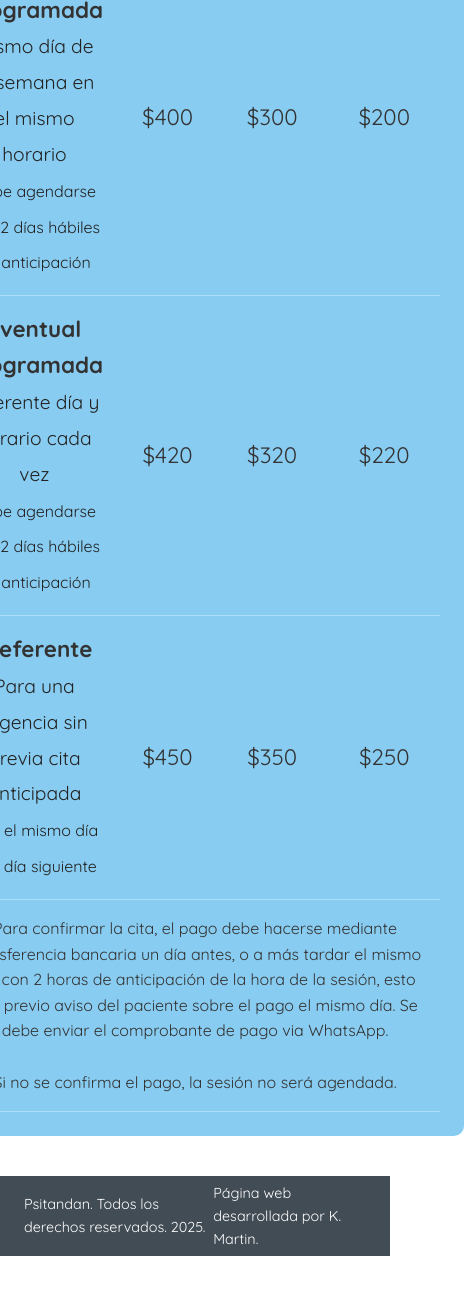
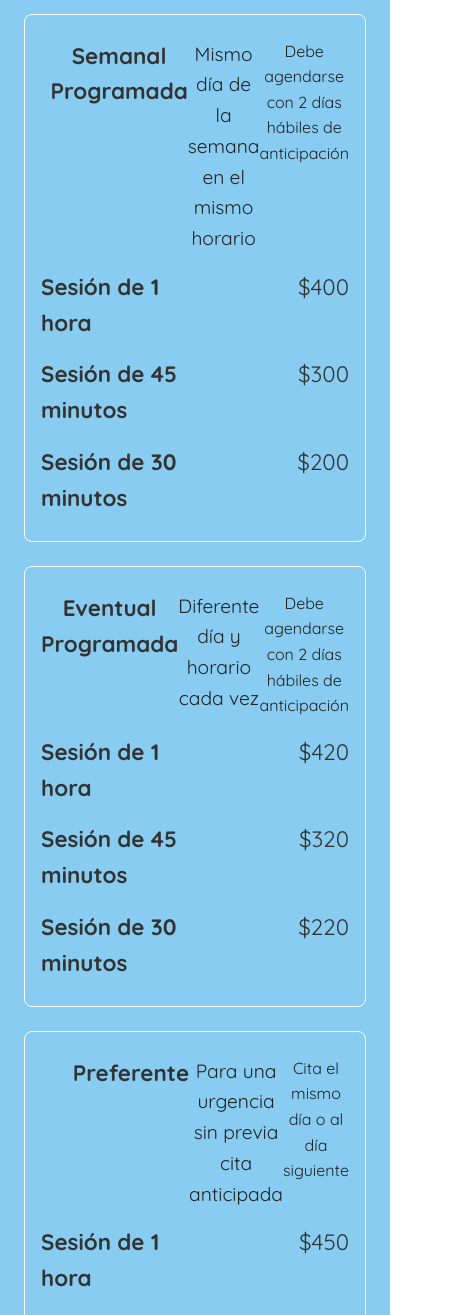
Before and after one commit to psitandan/psitandan, a plain HTML site: page services.html in a window 390 px wide. Shown: the part 685-2000 px from the top of the page, 464 px wide, since content can reach past the window. Before the commit the page ends 1941 px from the top, so only its background shows below. Drawn offline with Linux system fonts and the light colour scheme; a web font is replaced by a local one.

Commit message:
Update services.html

```diff
--- a/services.html
+++ b/services.html
@@ -126,8 +126,8 @@
     .pricing-table td {
       font-size: 1.4rem;
       padding: 1rem;
-      border-bottom: 0.05rem solid rgba(255, 255, 255, 0.3);
-      border-top: 0.05rem solid rgba(255, 255, 255, 0.3);
+      border-bottom: 0.05rem solid white;
+      border-top: 0.05rem solid white;
     }
 
     .pricing-table th {
@@ -217,6 +217,50 @@ footer .right {
         display: flex;
       }
     }
+
+
+@media (max-width: 768px) {
+  .pricing-table table,
+  .pricing-table thead,
+  .pricing-table tbody,
+  .pricing-table th,
+  .pricing-table td,
+  .pricing-table tr {
+    display: block;
+    width: 100%;
+  }
+
+  .pricing-table thead {
+    display: none; /* hide headers on mobile */
+  }
+
+  .pricing-table tr {
+    margin-bottom: 1.5rem;
+    border: 1px solid white;
+    border-radius: 0.5rem;
+    padding: 1rem;
+    background-color: #88CCF1; /* optional, matches your theme */
+  }
+
+  .pricing-table td {
+    display: flex;
+    justify-content: space-between;
+    padding: 0.5rem 0;
+    border: none;
+  }
+
+  .pricing-table td::before {
+    content: attr(data-label);
+    font-weight: bold;
+    flex-basis: 50%;
+    text-align: left;
+  }
+
+  .end-message {
+    font-size: 0.9rem;
+  }
+}
+
   </style>
 </head>
 <body>
@@ -270,9 +314,9 @@ footer .right {
 
               </span>
             </td>
-            <td>N/A</td>
-            <td>N/A</td>
-            <td>$150</td>
+            <td data-label="Sesión de 1 hora">N/A</td>
+            <td data-label="Sesión de 45 minutos">N/A</td>
+            <td data-label="Sesión de 30 minutos">$150</td>
           </tr>
           <tr>
             <td class="plan-label">
@@ -284,9 +328,9 @@ footer .right {
                 Debe agendarse con 2 días hábiles de anticipación
               </span>
             </td>
-            <td>$400</td>
-            <td>$300</td>
-            <td>$200</td>
+            <td data-label="Sesión de 1 hora">$400</td>
+            <td data-label="Sesión de 45 minutos">$300</td>
+            <td data-label="Sesión de 30 minutos">$200</td>
           </tr>
           <tr>
             <td class="plan-label">
@@ -300,9 +344,9 @@ footer .right {
               </span>
 
             </td>
-            <td>$420</td>
-            <td>$320</td>
-            <td>$220</td>
+            <td data-label="Sesión de 1 hora">$420</td>
+            <td data-label="Sesión de 45 minutos">$320</td>
+            <td data-label="Sesión de 30 minutos">$220</td>
           </tr>
           <tr>
             <td class="plan-label">
@@ -314,9 +358,9 @@ footer .right {
                 Cita el mismo día o al día siguiente
               </span>
             </td>
-            <td>$450</td>
-            <td>$350</td>
-            <td>$250</td>
+            <td data-label="Sesión de 1 hora">$450</td>
+            <td data-label="Sesión de 45 minutos">$350</td>
+            <td data-label="Sesión de 30 minutos">$250</td>
           </tr>
           <tr>
             <td colspan="4"><p class="end-message">Para confirmar la cita, el pago debe hacerse mediante transferencia bancaria un día antes,
```
